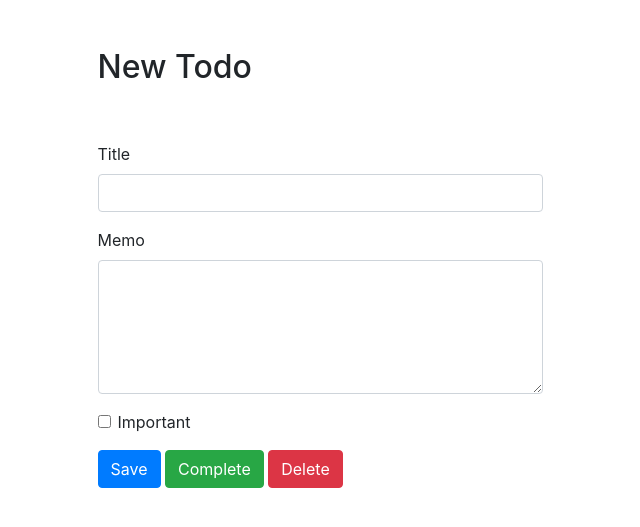
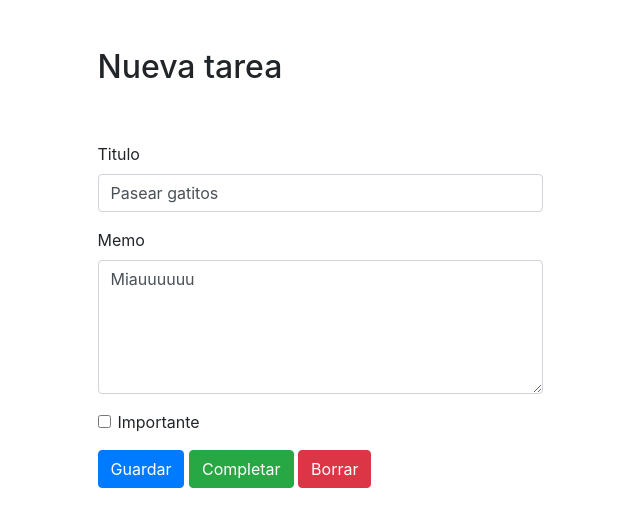
Before and after one commit to alanrr33/tareitas, a Django app: page /pendiente/1 in a window 1280 px wide. Shown: the part 56-583 px from the top of the page, without its empty margins (320-960 px from the left). Run offline with Django 3.2, Linux system fonts and the light colour scheme; a user stored in the database is signed in; data comes from the database, SQL or seed files in the repository; both versions use the stored data as it was after the commit; some libraries are stand-ins or nearby versions.

Commit message:
Corregidas varias urls

```diff
--- a/pendiente/templates/pendiente/base.html
+++ b/pendiente/templates/pendiente/base.html
@@ -32,7 +32,7 @@
                     <a class="nav-link" href="{% url 'currenttodos' %}">Actuales</a>
                 </li>
                 <li class="nav-item {{ completed }}">
-                    <a class="nav-link" href="{% url 'completado' %}">Completados</a>
+                    <a class="nav-link" href="{% url 'completed' %}">Completados</a>
                 </li>
                 <li class="nav-item {{ create }}">
                     <a class="nav-link" href="{% url 'crearpendiente' %}">Crear</a>
--- a/pendiente/templates/pendiente/currenttodos.html
+++ b/pendiente/templates/pendiente/currenttodos.html
@@ -3,7 +3,7 @@
     <div class="row justify-content-center mt-5">
         <div class="col-md-10">
             {% if todos %}
-                 <h1>{{ todos.count }} Tarea actual{{ pendientes.count|pluralize }}</h1>
+                 <h1>{{ pendientes.count }} Tarea actual{{ pendientes.count|pluralize }}</h1>
             {% else %}
                            <h1>Tareas actuales</h1>
             {% endif %}
@@ -21,7 +21,7 @@
             <div class="text-center">
                 <h2>Parece que no hay tareas pendientes, bien ahi!.</h2>
             <br>
-            <a role="button" class="btn btn-primary" href="{% url 'createtodo' %}">Nueva tarea</a>
+            <a role="button" class="btn btn-primary" href="{% url 'crearpendiente' %}">Nueva tarea</a>
             </div>
         {% endif %}
         </div>
--- a/pendiente/templates/pendiente/verpendiente.html
+++ b/pendiente/templates/pendiente/verpendiente.html
@@ -2,7 +2,7 @@
 {% block content %}
     <div class="row justify-content-center mt-5">
         <div class="col-md-5">
-            <h2>New Todo</h2>
+            <h2>Nueva tarea</h2>
         </div>
     </div>
     <div class="row justify-content-center mt-5">
@@ -15,31 +15,31 @@
             <form method="POST">
                 {% csrf_token %}
                 <div class="form-group">
-                    <label for="title">Title</label>
-                    <input type="text" name="title" class="form-control" id="title" value="{{ todo.title }}" required>
+                    <label for="title">Titulo</label>
+                    <input type="text" name="title" class="form-control" id="title" value="{{ pendiente.title }}" required>
                 </div>
                 <div class="form-group">
                     <label for="memo">Memo</label>
-                    <textarea name="memo" rows="5" class="form-control" id="memo" >{{ todo.memo }}</textarea>
+                    <textarea name="memo" rows="5" class="form-control" id="memo" >{{ pendiente.memo }}</textarea>
                 </div>
                 <div class="form-group form-check">
-                    <input type="checkbox" name="important" class="form-check-input" id="important" {% if todo.important %}checked{% endif %}>
-                    <label class="form-check-label" for="important">Important</label>
+                    <input type="checkbox" name="important" class="form-check-input" id="important" {% if pendiente.important %}checked{% endif %}>
+                    <label class="form-check-label" for="important">Importante</label>
                 </div>
-                <button type="submit" class="btn btn-primary">Save</button>
-                <button type="button" class="btn btn-success" onclick="$('#complete').click()">Complete</button>
-                <button type="button" class="btn btn-danger" onclick="$('#delete').click()">Delete</button>
+                <button type="submit" class="btn btn-primary">Guardar</button>
+                <button type="button" class="btn btn-success" onclick="$('#complete').click()">Completar</button>
+                <button type="button" class="btn btn-danger" onclick="$('#delete').click()">Borrar</button>
             </form>
         </div>
     </div>
-    {% if todo.datecompleted is None %}
-        <form style='display: none;' method="POST" action="{% url 'completetodo' todo.id %}">
+    {% if pendiente.datecompleted is None %}
+        <form style='display: none;' method="POST" action="{% url 'completado' pendiente.id %}">
             {% csrf_token %}
-            <button id="complete" type="submit">Complete</button>
+            <button id="complete" type="submit">Completar</button>
         </form>
     {% endif %}
-    <form style='display: none;' method="POST" action="{% url 'deletetodo' todo.id %}">
+    <form style='display: none;' method="POST" action="{% url 'borrado' pendiente.id %}">
         {% csrf_token %}
-        <button id="delete" type="submit">Delete</button>
+        <button id="delete" type="submit">Borrar</button>
     </form>
 {% endblock %}
--- a/todo/urls.py
+++ b/todo/urls.py
@@ -32,7 +32,7 @@
     path('completed/',completados,name='completed'),
 
     path('pendiente/<int:pendiente_pk>',verpendiente,name='verpendiente'),
-    path('pendiente/<int:pendiente_pk>/completados',completado,name='completado'),
+    path('pendiente/<int:pendiente_pk>/complete',completado,name='completado'),
     path('pendiente/<int:pendiente_pk>/borrado',borrar,name='borrado'),
 
 
```
Also changed, not shown: db.sqlite3.
